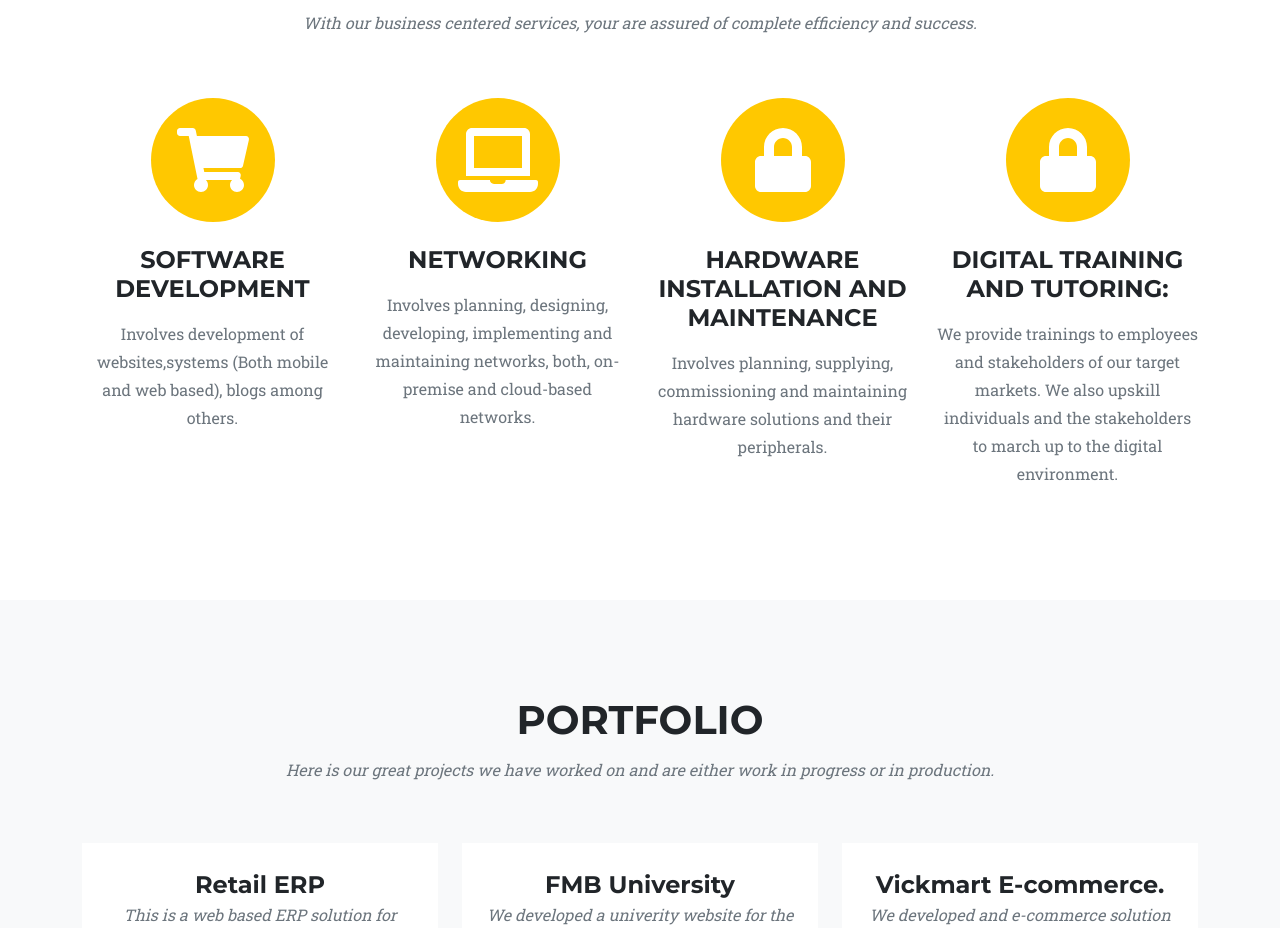
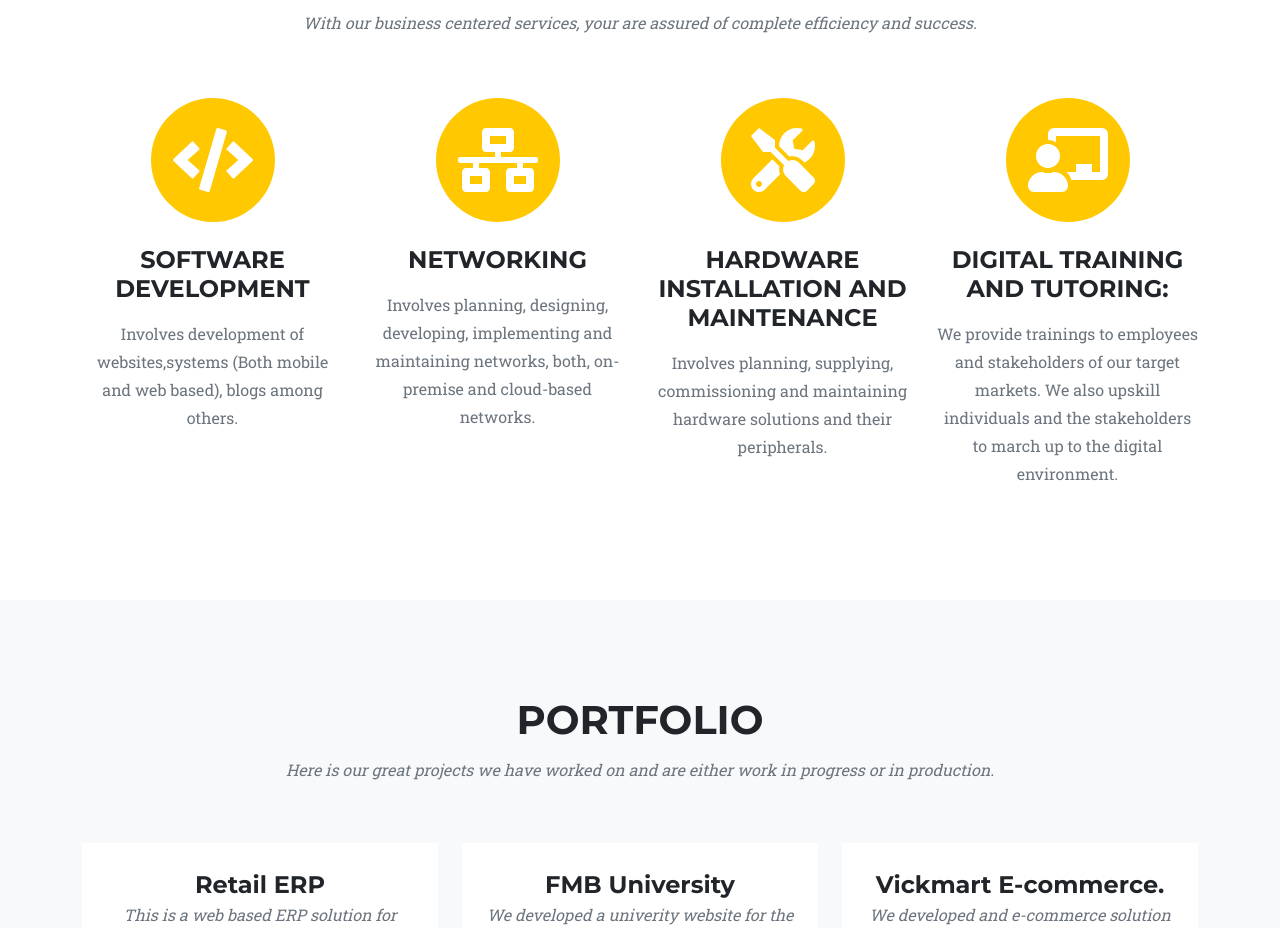
Before and after one commit to Connvotech-Solutions/company-website, a plain HTML site: page index.html in a window 1280 px wide. Shown: the part 964-1892 px from the top of the page. Drawn offline with nearby package versions, Linux system fonts and the light colour scheme.

Commit message:
Updated icons on Services section

```diff
--- a/index.html
+++ b/index.html
@@ -93,7 +93,7 @@
           <div class="col-md-3">
             <span class="fa-stack fa-4x">
               <i class="fas fa-circle fa-stack-2x text-primary"></i>
-              <i class="fas fa-shopping-cart fa-stack-1x fa-inverse"></i>
+              <i class="fas fa-code fa-stack-1x fa-inverse"></i>
             </span>
             <h4 class="my-3">SOFTWARE DEVELOPMENT</h4>
             <p class="text-muted">
@@ -104,7 +104,7 @@
           <div class="col-md-3">
             <span class="fa-stack fa-4x">
               <i class="fas fa-circle fa-stack-2x text-primary"></i>
-              <i class="fas fa-laptop fa-stack-1x fa-inverse"></i>
+              <i class="fas fa-network-wired fa-stack-1x fa-inverse"></i>
             </span>
             <h4 class="my-3">NETWORKING</h4>
             <p class="text-muted">
@@ -115,7 +115,7 @@
           <div class="col-md-3">
             <span class="fa-stack fa-4x">
               <i class="fas fa-circle fa-stack-2x text-primary"></i>
-              <i class="fas fa-lock fa-stack-1x fa-inverse"></i>
+              <i class="fas fa-tools fa-stack-1x fa-inverse"></i>
             </span>
             <h4 class="my-3">HARDWARE INSTALLATION AND MAINTENANCE</h4>
             <p class="text-muted">
@@ -126,7 +126,7 @@
           <div class="col-md-3">
             <span class="fa-stack fa-4x">
               <i class="fas fa-circle fa-stack-2x text-primary"></i>
-              <i class="fas fa-lock fa-stack-1x fa-inverse"></i>
+              <i class="fas fa-chalkboard-teacher fa-stack-1x fa-inverse"></i>
             </span>
             <h4 class="my-3">DIGITAL TRAINING AND TUTORING:</h4>
             <p class="text-muted">
```
